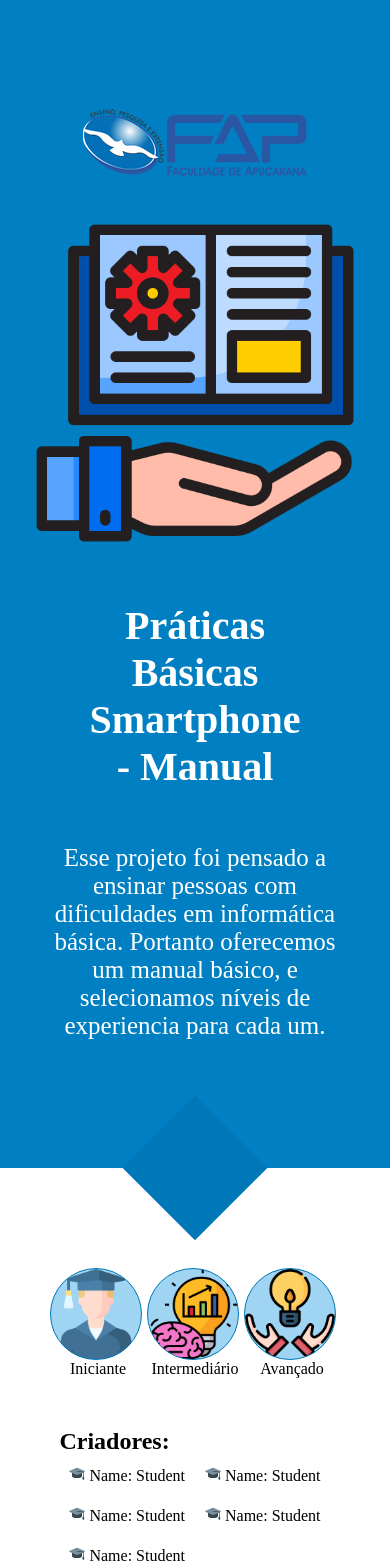
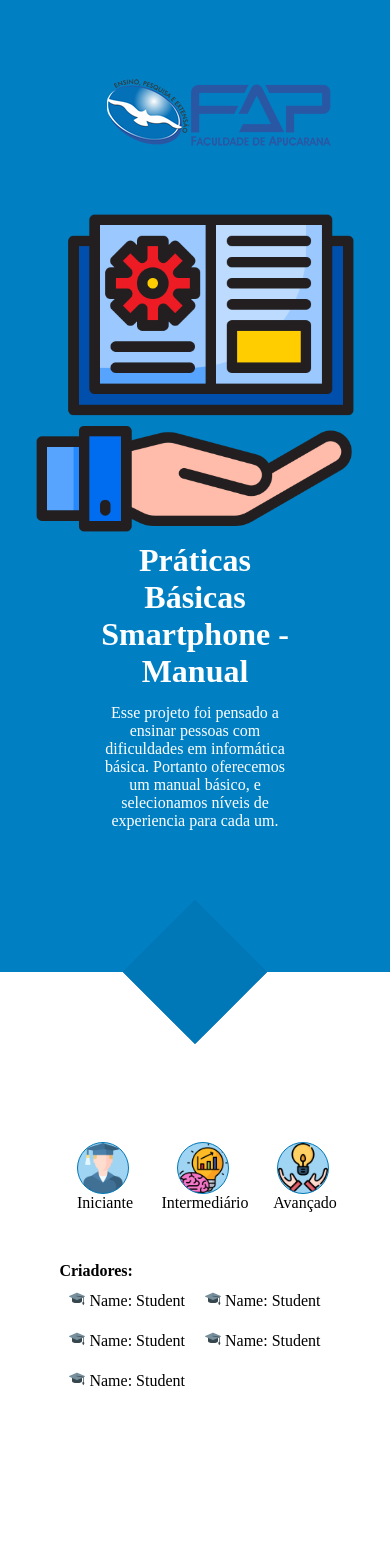
Before and after one commit to Vavatrewq/manual-introduction, a React (Vite) app: page / in a window 390 px wide. Shown: the top 1568 px of the page. After the commit the page ends 1400 px from the top, so only its background shows below. Built offline with nearby package versions, Linux system fonts and the light colour scheme.

Commit message:
manual-template_complete

```diff
--- a/src/components/sections/levelConect/infoSection/InfoModel.tsx
+++ b/src/components/sections/levelConect/infoSection/InfoModel.tsx
@@ -9,8 +9,10 @@ import {
 import 'src/css/leave.css'
 import 'src/css/leaveResponsive.css'
 import TypeModel from 'src/types/infoModel'
+import { Home } from 'src/components/home/Home'
 
 export function InfoModel(Props: TypeModel): JSX.Element {
+  const [useHome, setHome] = useState(false)
   const [infoPageStart, setInfopageStart] = useState(false)
   const [infoPageSecond, setInfopageSecond] = useState(false)
   const [infoPageThird, setInfopageThird] = useState(false)
@@ -21,6 +23,8 @@ export function InfoModel(Props: TypeModel): JSX.Element {
 
   if (infoPageThird) return <FinishLevel />
 
+  if (useHome) return <Home />
+
   return (
     <>
       <section className="body-left">
@@ -28,20 +32,26 @@ export function InfoModel(Props: TypeModel): JSX.Element {
           <span className="block-page"></span>
         </div>
 
-        <div className="body-content">
+        <div className="body-content space-top">
           <div className="element-circleTwo">
             <span className="circle-page"></span>
           </div>
           <div className="element-circleOne">
             <span className="circle-page"></span>
           </div>
-
-          <img className="logo_fap-top" src={icon_fap} alt="logo_fap" />
+          <a href="#">
+            <img
+              onClick={() => setHome(true)}
+              className="logo_fap-top"
+              src={icon_fap}
+              alt="logo_fap"
+            />
+          </a>
 
           <img className="img_book" src={Props.icon_book} alt="img_book" />
           <h1 className="title-text">{Props.title_text}</h1>
+          <p className="show-text-start">{Props.opening}</p>
         </div>
-        <p className="show-text-start">{Props.opening}</p>
 
         <div className="element-block-botton">
           <span className="block-page"></span>
@@ -50,7 +60,14 @@ export function InfoModel(Props: TypeModel): JSX.Element {
 
       <section className="body-right">
         <div className="show-content">
-          <img className="logo_fap space-top" src={icon_fap} alt="logo_fap" />
+          <a href="#">
+            <img
+              onClick={() => setHome(true)}
+              className="logo_fap space-top"
+              src={icon_fap}
+              alt="logo_fap"
+            />
+          </a>
 
           <p className="show-text space-top">{Props.opening}</p>
 
--- a/src/components/sections/levelConect/infoSection/InfoSection.tsx
+++ b/src/components/sections/levelConect/infoSection/InfoSection.tsx
@@ -3,18 +3,28 @@ import 'src/css/infoPage.css'
 import 'src/css/button.css'
 import 'src/css/leave.css'
 import TypeSection from 'src/types/infoSection'
+import { Home } from 'src/components/home/Home'
 
 export function InfoSection(Props: TypeSection): JSX.Element {
+  const [useHome, setHome] = useState(false)
   const [infoAfter, setAfter] = useState(false)
   const [infoBefore, setBefore] = useState(false)
 
   if (infoBefore) return Props.before
   if (infoAfter) return Props.after
+  if (useHome) return <Home />
 
   return (
     <>
       <header>
-        <img className="typeLogo-fap" src={Props.fap_logo} alt="logo-fap" />
+        <a href="#">
+          <img
+            onClick={() => setHome(true)}
+            className="typeLogo-fap"
+            src={Props.fap_logo}
+            alt="logo-fap"
+          />
+        </a>
         <h1 className="title-page">{Props.level}</h1>
       </header>
 
--- a/src/css/button.css
+++ b/src/css/button.css
@@ -26,11 +26,12 @@
   width: 90px;
   height: 90px;
   background-size: contain;
+  background-repeat: no-repeat;
   border-radius: 50%;
   border: none;
   border: #0077B6 solid 1px;
   cursor: pointer;
-  margin: 0px 5px 0px 0px;
+  margin: 0px 0px 0px 0px;
   background-color: #9fd5f3;
   transition: 300ms;
 }
@@ -53,8 +54,13 @@
   background-image: url(../assets/icons/ability.png);
 }
 
-.show-btn{
+.show-btn, p{
   display: flex;
+  justify-content: center;
+  align-items: center;
+  width: 100%;
+  height: 100%;
+  margin-left: 10px;
 }
 
 .box-btn{
@@ -66,7 +72,6 @@
 /*Tag - Links*/
 
 a{
-  background-color: red;
   text-decoration: none;
   color: #000000;
   transition: 300ms;
--- a/src/css/leave.css
+++ b/src/css/leave.css
@@ -1,6 +1,7 @@
 *{
   padding: 0px;
   margin: 0px;
+  font-size: 100%;
 }
 
 .body-left{
@@ -31,14 +32,14 @@
 
 .title-text{
   color: #ffff;
-  font-size:200%;
+  font-size: 200%;
   text-align: center;
   margin-top: 500px;
   max-width: 300px;
 }
 
 .space-top{
-  margin-top: 50px;
+  margin-top: auto;
 }
 
 .show-text-start{
@@ -48,7 +49,6 @@
 .show-text{
   text-align: center;
   color: #000000;
-  margin-top: 50px;
 }
 
 .img_book,.title-text{
@@ -56,17 +56,12 @@
   height: 15rem;
 }
 
-.logo_fap{
-  margin-top: 30px;
-}
-
 .logo_fap-top{
   display: none;
 }
 
 .student-authors{
-  display: grid;
-  grid-template: auto auto auto / auto auto;
+  display: flex;
 }
 
 li{
--- a/src/css/leaveResponsive.css
+++ b/src/css/leaveResponsive.css
@@ -8,37 +8,22 @@
     margin-left: 100px;
   }
 
-  .show-text{
-    margin-top: 0px;
-  }
-
-  .img_book,.title-text{
-    position: fixed;
-    height: 15rem;
-  }
-
-  .logo_fap{
-    margin-top: 30px;
-  }
-
-  .space-top{
-    margin-top: 10%;
-  }
-
-
   .student-authors{
     display: flex;
   }
 
+  .btn-circle{
+    height: 50px;
+    width: 50px;
+  }
 
 }
 
 @media only screen and (max-width:750px) {
 
-
   .body-left{
-    width: 100%;
-    height: auto;
+    width: auto;
+    height: 100%;
     background-color: #0080C3;
     float: none;
   }
@@ -49,8 +34,7 @@
   }
 
   .title-text{
-    margin: 50px 0px 50px 0px;
-    font-size: 40px;
+    margin: auto;
   }
 
   .space-top{
@@ -58,12 +42,11 @@
   }
 
   .show-text-start{
-    display: block;
+    display: flex;
     text-align: center;
     max-width: 300px;
     color: #ffff;
-    padding: 0px;
-    font-size: 25px;
+    padding: 0;
     margin: 0px 0px 25px 0px;
   }
 
@@ -73,20 +56,24 @@
 
   .img_book,.title-text{
     position: static;
-    height: 50%;
   }
 
   .logo_fap-top{
     display: block;
-    margin: 100px 0px 30px 0px;
   }
 
   .logo_fap{
     display: none;
+  }
 
+  /*Esta em revisão*/
+  .show-btn{
+    max-width: 300px;
   }
 
   .btn-circle{
+    height: 50px;
+    width: 50px;
     margin: 50px 5px 0px 0px;
   }
 
@@ -114,8 +101,8 @@
     display: flex;
     justify-content: center;
     align-items: center;
-    margin: 20% 0 0 0;
-    height: 0px;
+    margin: auto;
+    height: 0;
   }
 
   .element-block{
@@ -130,6 +117,12 @@
 
 }
 
+@media only screen and (max-width:400px){
+  .element-block-botton{
+    padding-top: 20%;
+  }
+}
+
 @media only screen and (max-height:900px) {
   .img_book{
     height: 40%;
@@ -138,6 +131,10 @@
   .show-text-start{
     margin: 0px 0px 50px 0px;
   }
+
+  .element-block-botton{
+    padding-top: 20%;
+  }
 }
 
 @media only screen and (max-height:600px) {
@@ -145,8 +142,7 @@
     margin: 200px 0px 30px 0px;
   }
 
-  .show-text-start{
-    font-size: 30px;
-    margin: 150px 0px 50px 0px;
+  .element-block-botton{
+    padding-top: 100%;
   }
 }
```
